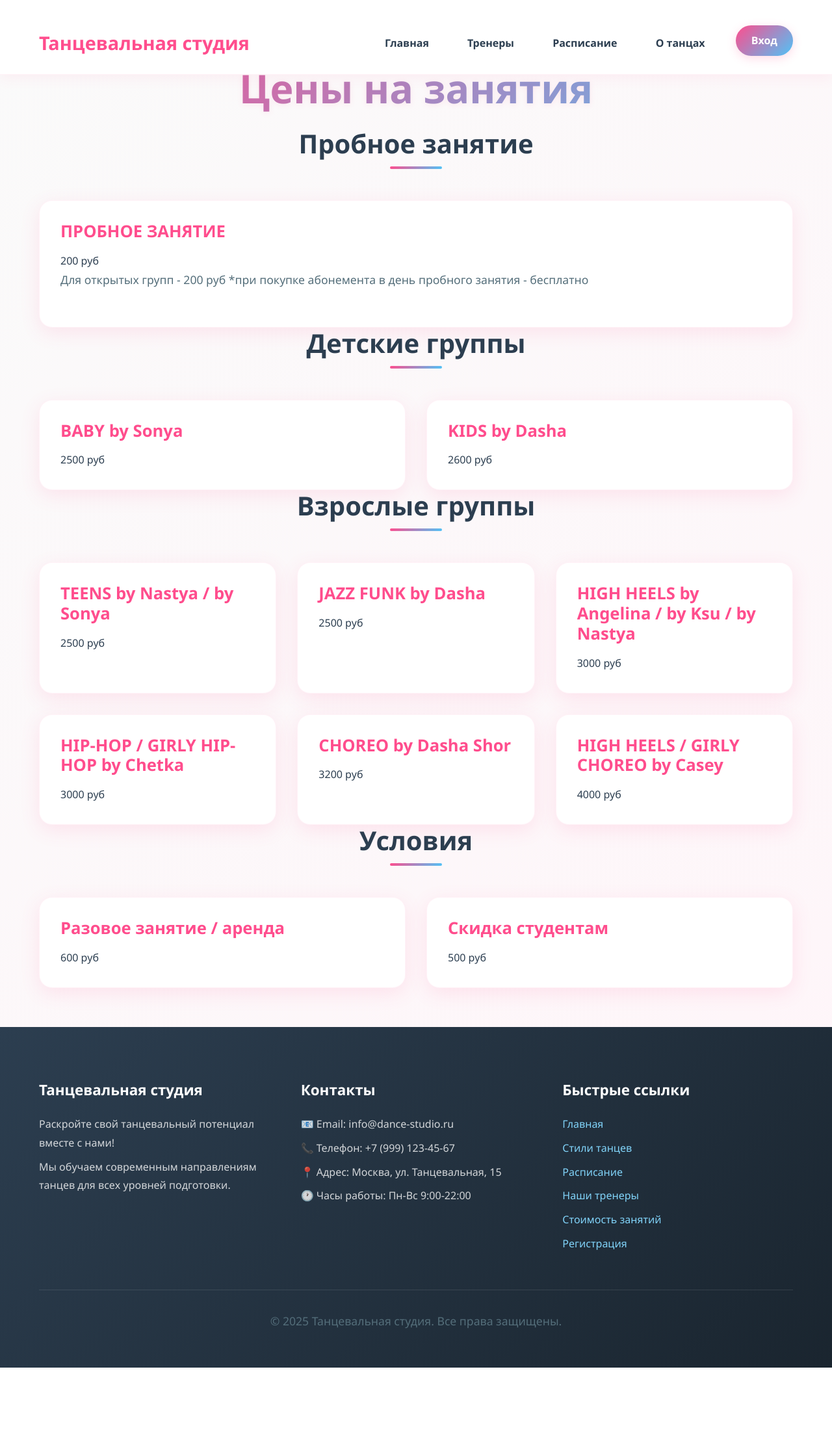
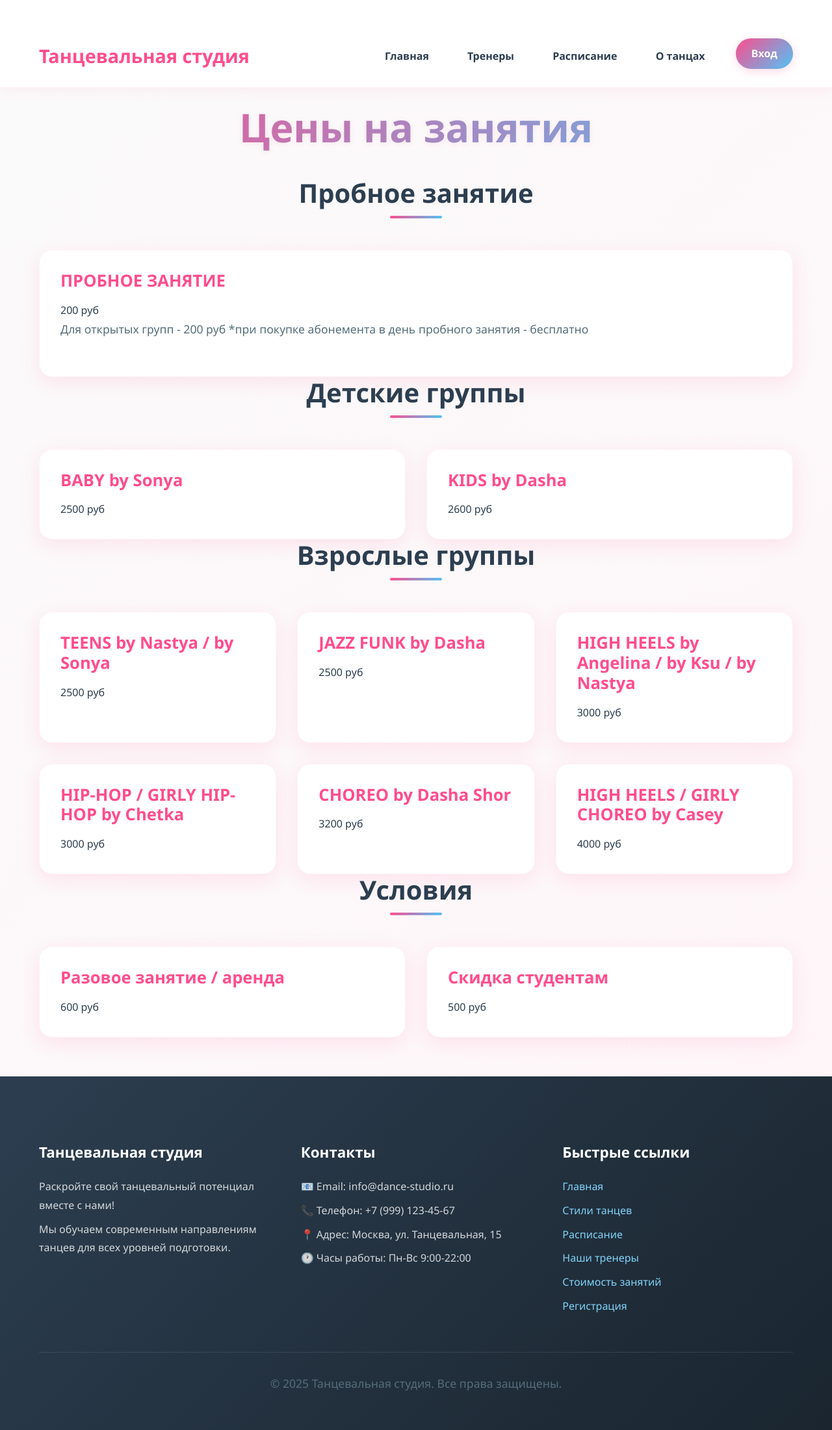
Before and after one commit to adsoboleva1101-alt/dance-studio-website, a Flask app: page /prices in a window 1280 px wide. Shown: the whole page at 65% size. Before the commit the page ends 2104 px from the top, so only its background shows below. Run offline with Flask 3, Linux system fonts and the light colour scheme.

Commit message:
обновила код

```diff
--- a/data/templates/prices.html
+++ b/data/templates/prices.html
@@ -7,13 +7,14 @@
     <link rel = "stylesheet" href = "/static/css/style.css">
     <style>
         body {
-            padding-top: 80px !important;
+            padding-top: 100px !important;
         }
         .container {
-            padding-top: 20px;
+            padding-top: 40px;
         }
-        .schedule-container {
-            margin-top: 80px !important;
+        h1 {
+            margin-top: 20px;
+            margin-bottom: 40px;
         }
     </style>
 </head>
```
